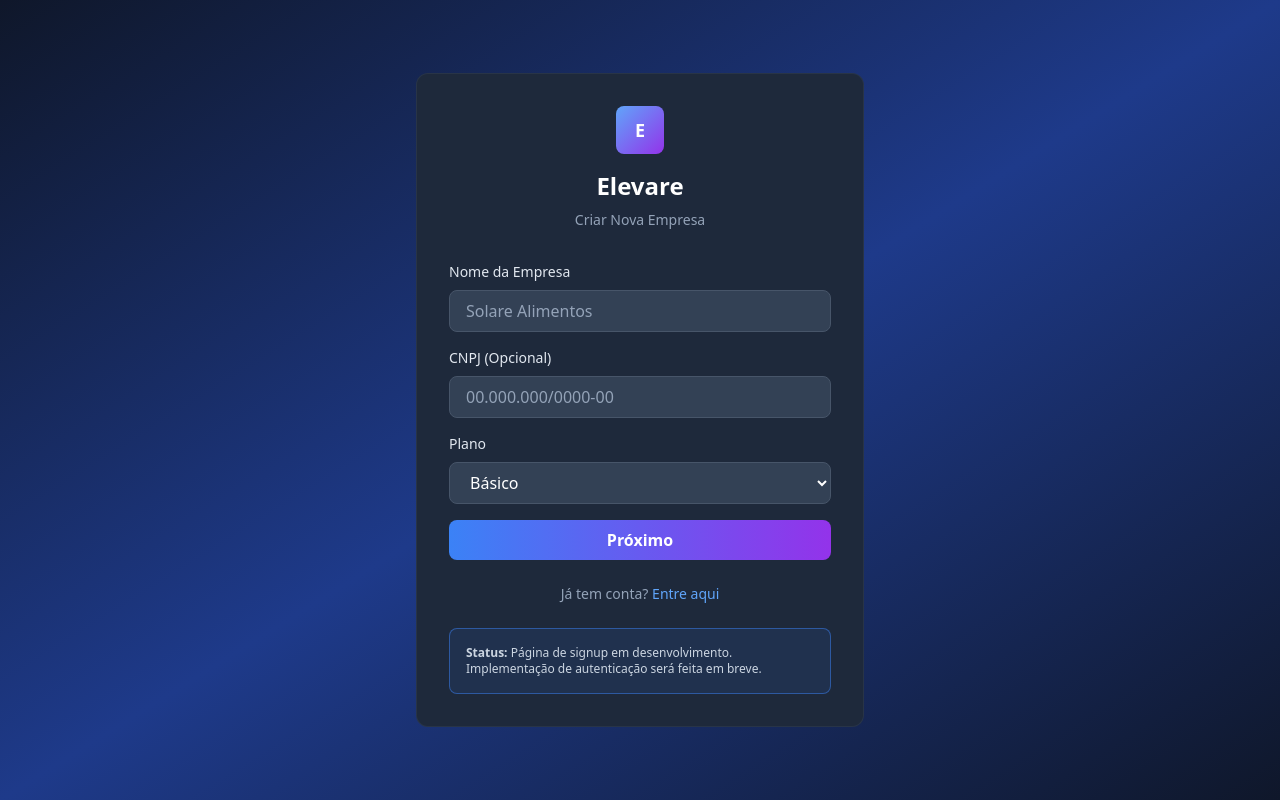
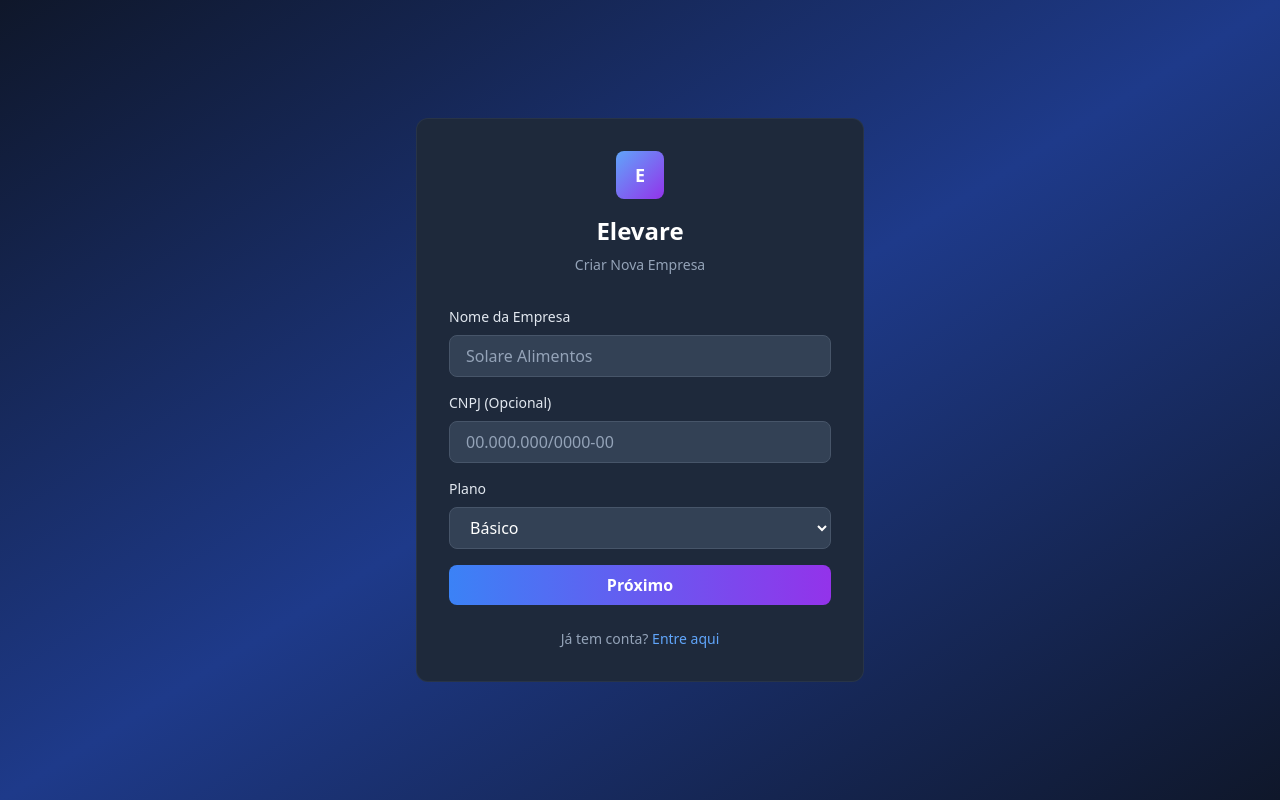
Before and after one commit to fmanfrin/fmanfrin, a Next.js app: page /signup in a window 1280 px wide. Built offline with nearby package versions, Linux system fonts and the light colour scheme.

Commit message:
fix: remove outdated status message from signup page

```diff
--- a/app/signup/page.tsx
+++ b/app/signup/page.tsx
@@ -244,12 +244,6 @@ export default function SignupPage() {
             </Link>
           </div>
 
-          {/* Demo Info */}
-          <div className="mt-6 p-4 rounded-lg bg-blue-500/10 border border-blue-500/50">
-            <p className="text-xs text-slate-300">
-              <strong>Status:</strong> Página de signup em desenvolvimento. Implementação de autenticação será feita em breve.
-            </p>
-          </div>
         </div>
       </div>
     </div>
```
